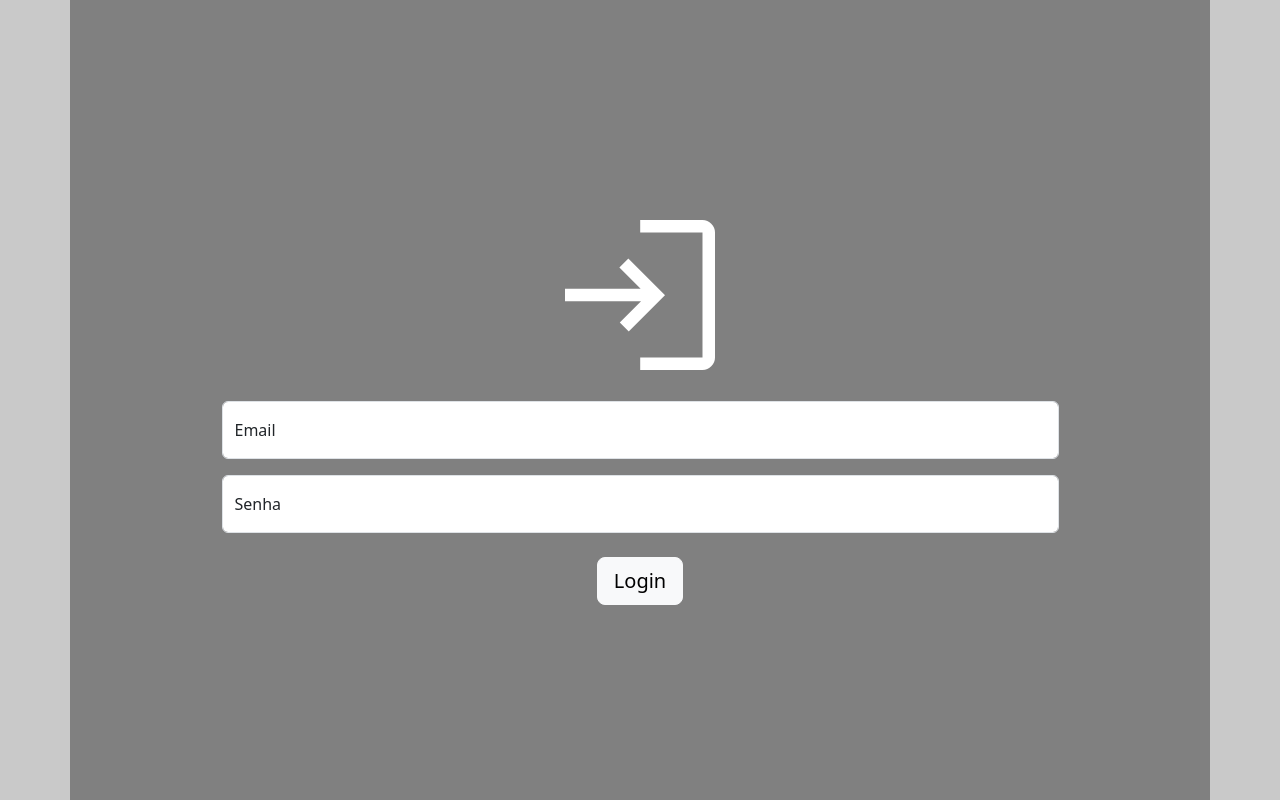
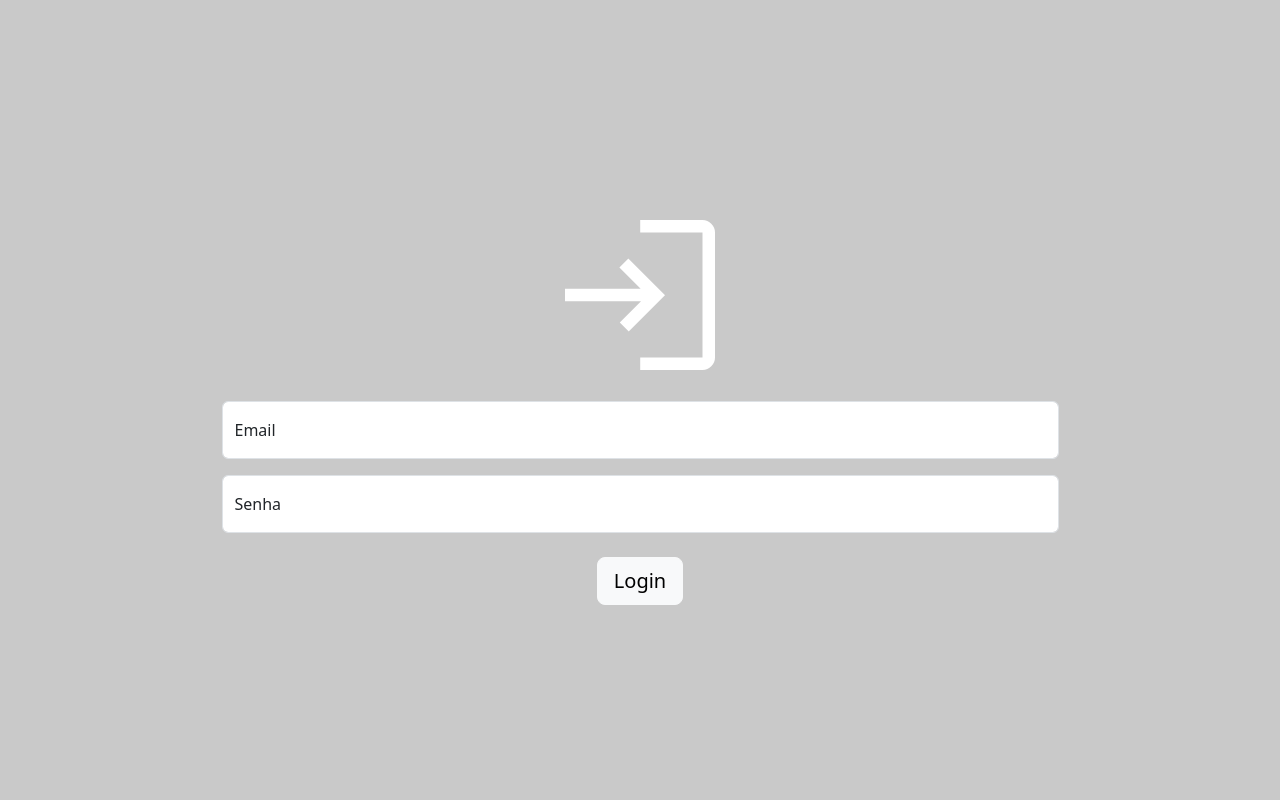
Before and after one commit to FernandoLecoque/supermercado-, a React (Create React App) app: page /login in a window 1280 px wide. Built offline with nearby package versions, Linux system fonts and the light colour scheme.

Commit message:
corrigir alguns erros

```diff
--- a/src/pages/Login.jsx
+++ b/src/pages/Login.jsx
@@ -8,7 +8,7 @@ import Alert from "react-bootstrap/Alert";
 // Importando o hook useState para monitorar a mudança das variáveis
 import { useState } from "react";
 
-//Importação do navigate useState para monitorar a mudança das variáveis
+//Importação do navigate pra transitar entre páginas
 import { useNavigate} from "react-router-dom";
 
 const Login = () => {
@@ -21,51 +21,59 @@ const Login = () => {
   const [alertMensagem, setAlertMensagem] = useState("");
   const [alertVariant, setAlertVariant] = useState("danger");
 
-  // Lista de usuario
+  //Lista com usuarios
   const usuarios = [
-    { id: 1, name: "Fulano", email: "fulano@hotmail.com", senha: "123" },
-    { id: 2, name: "Ciclano", email: "ciclano@gmail.com", senha: "456" },
-  ];
+    { id: 1, nome: "Gregory", email:"gregory@gmail.com", senha:"1" },
+    { id: 2, nome: "Cristiano", email:"cristiano@gmail.com", senha:"7" },
+  ]
 
-   // Criando o navigate
+  // Criando o navigate
   const navigate = useNavigate()
 
-     // função para guardar na memoria do navegador as informações do usuario
-  const gravarLocalStorage = (usuario) => {
-    localStorage.setItem("usuario", usuario.nome);
-    localStorage.setItem("email", usuario.email);
+  // Função pra guardar na memória do navegador as informações do usuário
+  const gravarLocalStorage = (usuario) =>{
+    localStorage.setItem("userName", usuario.nome)
+    localStorage.setItem("email", usuario.email)
   }
 
-  // Função para tratar os dados de login
+  //Função pra tratar os dados de login
   const handleLogin = async (e) => {
-    //Previne a página de ser recarregada :)
+    //Previne a página de ser recarregada
     e.preventDefault();
 
     // Verifica se há aquele usuário digitados na lista
-    const userTofind = usuarios.find(
-      (user) => user.email == email
+    const userToFind = usuarios.find(
+      (user)=>user.email == email
     )
-
     if (email != "") {
       if (senha != "") {
-        if (userTofind != undefined & userTofind.senha == senha) {
-          gravarLocalStorage(userTofind)
-          setAlertClass("mb-3 mt-2")
-          setAlertMensagem("Login realizado com sucesso!")
+        if(userToFind != undefined && userToFind.senha == senha){
+          gravarLocalStorage(userToFind)
+          setAlertClass("mb-3 mt-2");
           setAlertVariant("success")
+          setAlertMensagem("Login efetuado com sucesso");
+          alert("Login efetuado com sucesso")
           navigate("/home")
         }
-      } else {
+        else{
+          setAlertClass("mb-3 mt-2");
+          setAlertMensagem("Usuário ou senha inválidos");
+        }
+      }
+      else {
         setAlertClass("mb-3 mt-2");
-        setAlertMensagem("Preencha o campo de e-mail");
-        setAlertVariant("danger");
+        setAlertMensagem("O campo senha não pode ser vazio");
       }
     }
-  }
+    else {
+      setAlertClass("mb-3 mt-2");
+      setAlertMensagem("O campo email não pode ser vazio");
+    }
+  };
   return (
     <div>
       <Container
-        style={{ background: "gray", height: "100vh" }}
+        style={{ height: "100vh" }}
         className="justify-content-center align-content-center"
       >
         {/* Icone de login */}
@@ -75,10 +83,13 @@ const Login = () => {
         >
           login
         </span>
-
-        <form style={{ width: "75%", margin: "auto" }} onSubmit={handleLogin} >
+        <Form style={{ width: "75%", margin: "auto" }} onSubmit={handleLogin}>
           {/* Caixinha de email */}
-          <FloatingLabel controlId="floatingInput" label="Email" className="mb-3">
+          <FloatingLabel
+            controlId="floatingInput"
+            label="Email"
+            className="mb-3"
+          >
             <Form.Control
               type="email"
               placeholder="name@example.com"
@@ -107,10 +118,10 @@ const Login = () => {
           </Alert>
 
           {/* Botao pra enviar o formulário */}
-          <Button variant="light" type="submite" className="mt-4" size="lg">
+          <Button variant="light" type="submit" className="mt-4" size="lg">
             Login
           </Button>
-        </form>
+        </Form>
       </Container>
     </div>
   );
```
Also changed, not shown: src/components/CardProduto.jsx (line endings or trailing spaces), src/components/NavBarra.jsx (line endings or trailing spaces), src/pages/Home.jsx (line endings or trailing spaces).
